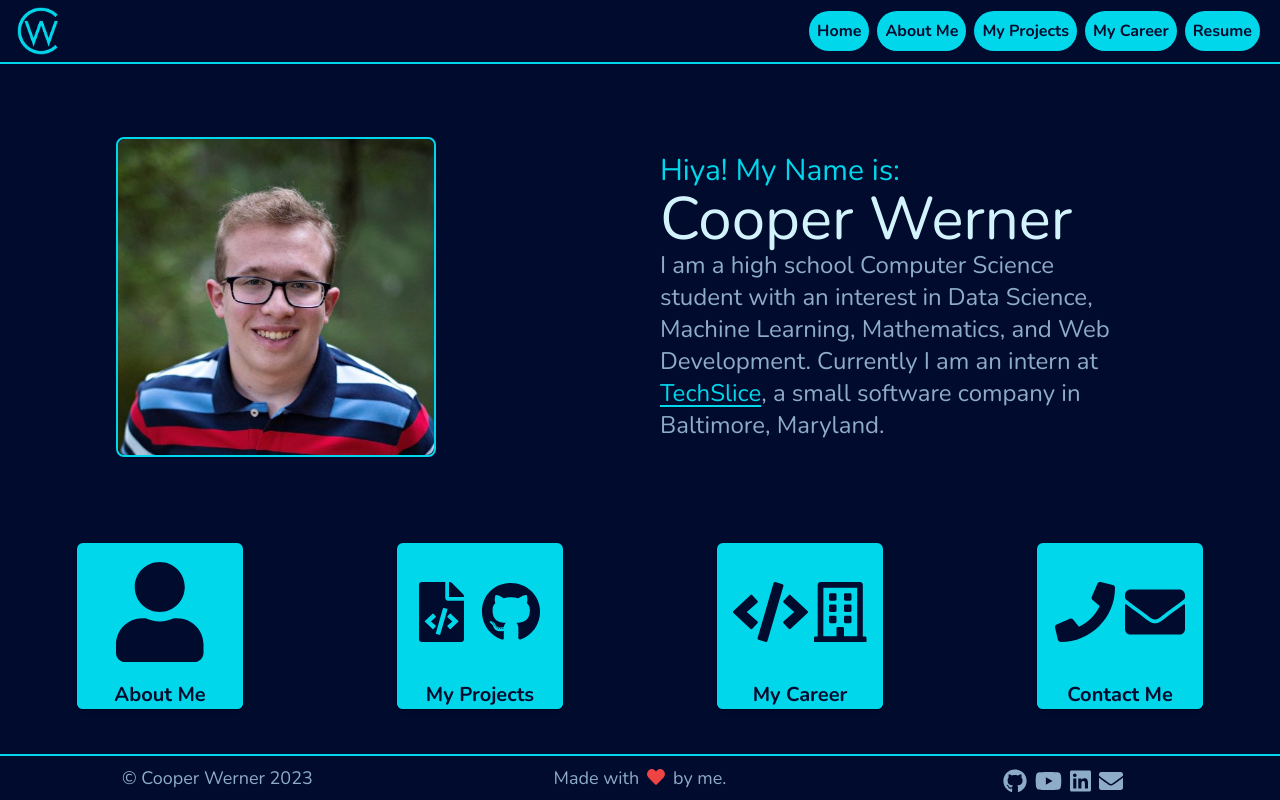
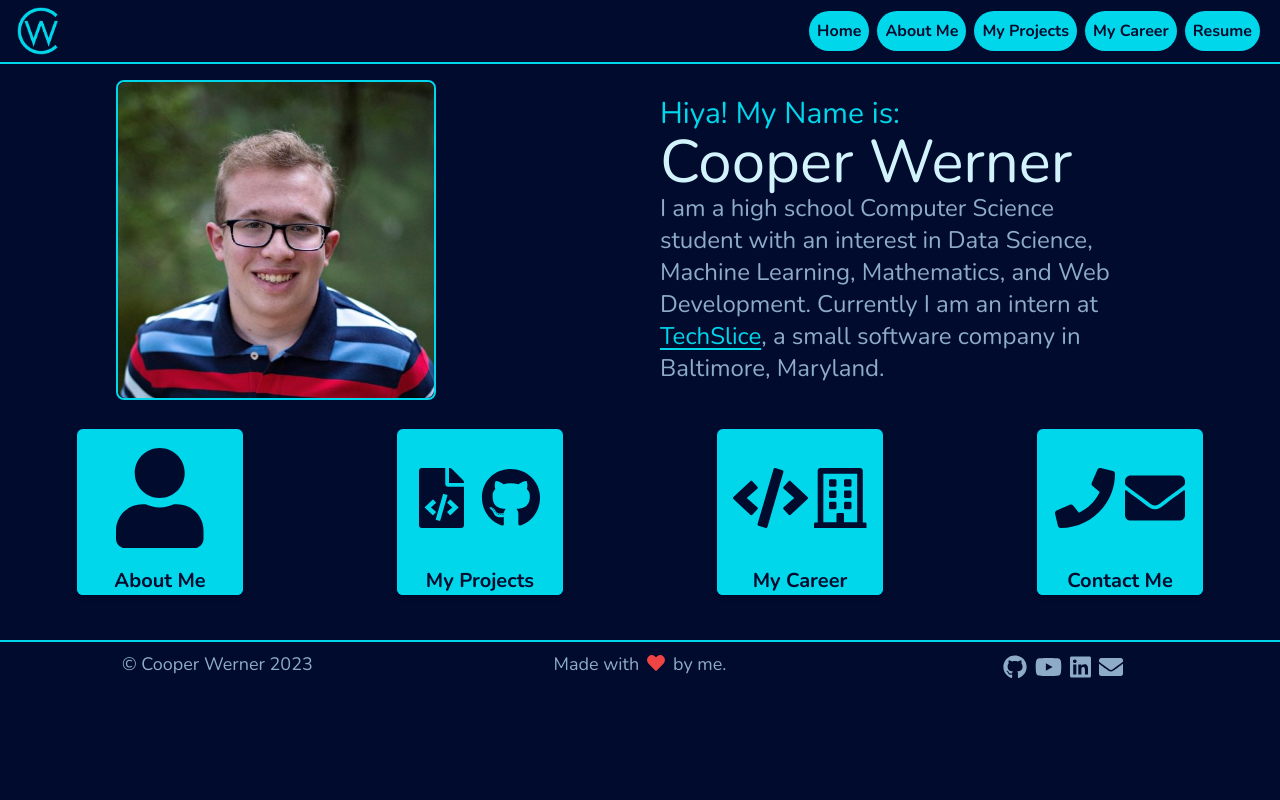
Before and after one commit to CooperW824/cooperw.tech, an Angular app: page / in a window 1280 px wide. Built offline with nearby package versions, Linux system fonts and the light colour scheme.

Commit message:
minor fixes

```diff
--- a/src/app/pages/contact-me/contact-me.component.html
+++ b/src/app/pages/contact-me/contact-me.component.html
@@ -1,5 +1,5 @@
 <div
-	class="flex flex-col justify-between h-screen bg-coop-background flex-grow-0 flex-shrink basis-auto"
+	class="flex flex-col justify-between bg-coop-background flex-grow flex-shrink basis-auto"
 >
 	<coop-nav-bar class="h-16 w-full"></coop-nav-bar>
 
--- a/src/app/pages/home-page/home-page.component.html
+++ b/src/app/pages/home-page/home-page.component.html
@@ -1,5 +1,5 @@
 <div
-	class="flex flex-col justify-between h-screen bg-coop-background flex-grow-0 flex-shrink basis-auto"
+	class="flex flex-col justify-between h-fit bg-coop-background flex-grow flex-shrink basis-auto"
 >
 	<coop-nav-bar class="h-16 w-full"></coop-nav-bar>
 
```
